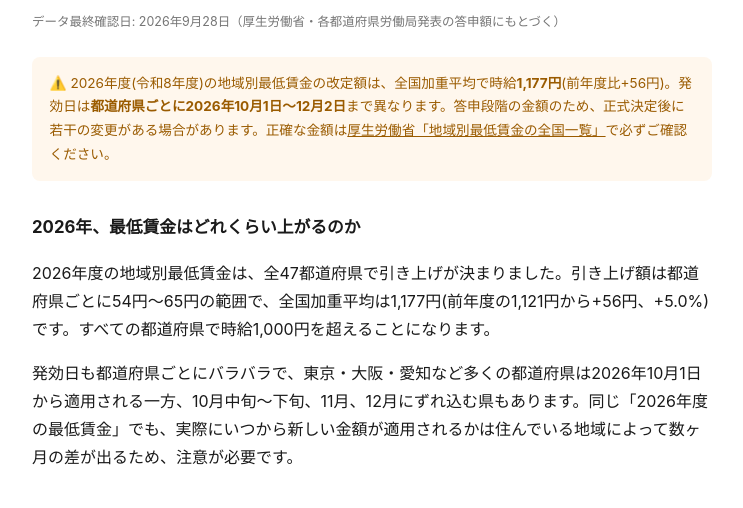
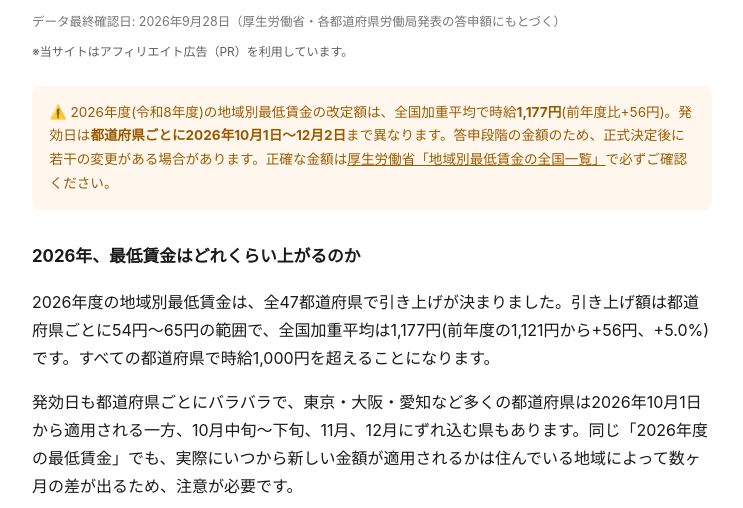
Before and after one commit to kosuke-rgb/saitei-chingin-checker, a plain HTML site: page index.html in a window 1280 px wide. Shown: the part 229-737 px from the top of the page, without its empty margins (268-1011 px from the left). Drawn offline with Linux system fonts and the light colour scheme.

Commit message:
ファーストビューに広告表記を追加
Co-Authored-By: Claude Opus 5.5 <noreply@anthropic.com>

```diff
--- a/index.html
+++ b/index.html
@@ -268,6 +268,7 @@ footer.site-footer a { color: var(--accent); }
     <h1>最低賃金チェッカー【2026年10月改定】</h1>
     <p class="lede">都道府県を選ぶだけで、2026年度の新しい最低賃金・引き上げ額・発効日が分かります。今の時給と比べて、時給アップ後の月収・年収の増加額もまとめて計算できます。</p>
     <span class="updated-note">データ最終確認日: 2026年9月28日（厚生労働省・各都道府県労働局発表の答申額にもとづく）</span>
+    <p class="ad-disclosure" style="font-size:0.75rem;opacity:0.7;margin:0.5rem 0 0;">※当サイトはアフィリエイト広告（PR）を利用しています。</p>
   </header>
 
   <div class="notice-box">
```
